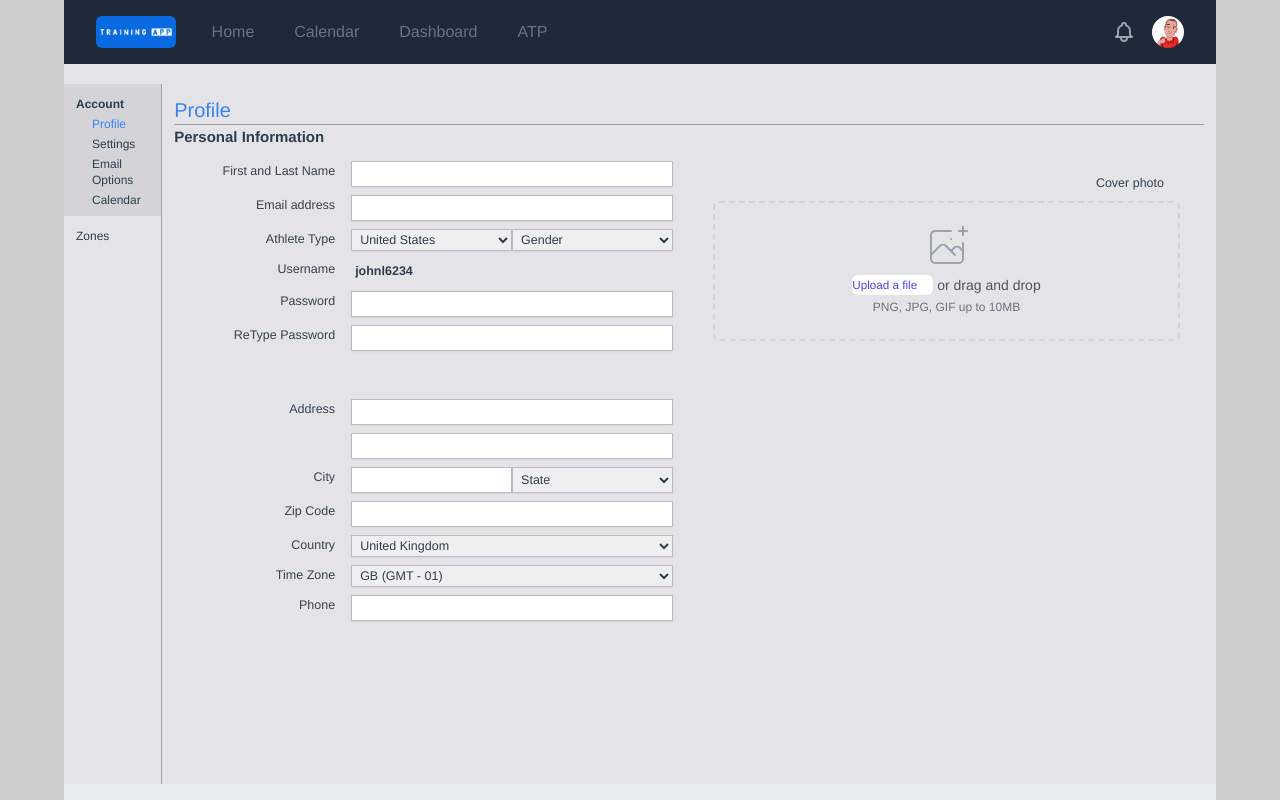
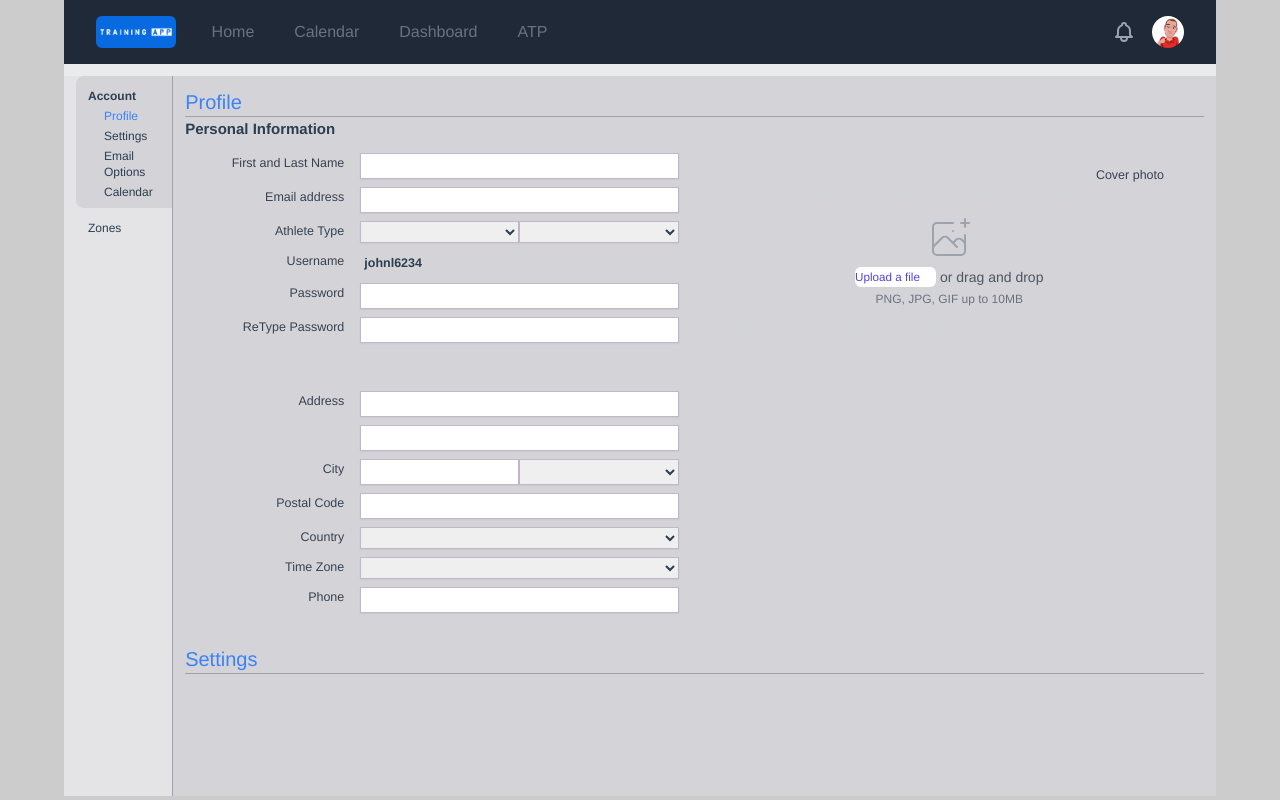
Before and after one commit to johnl6234/protia, a Vue app in the folder client/: page /settings in a window 1280 px wide. Built offline with nearby package versions, Linux system fonts and the light colour scheme; a web font is replaced by a local one.

Commit message:
home page started and more settings page

```diff
--- a/client/src/assets/base.css
+++ b/client/src/assets/base.css
@@ -131,6 +131,7 @@ html {
     scrollbar-width: none !important;
     /* Firefox */
     background-color: var(--color-grey-2) !important;
+    scroll-behavior: smooth;
 }
 
 body {
--- /dev/null
+++ b/client/src/components/home/HomeWorkout.vue
@@ -0,0 +1,24 @@
+<template>
+	<div class="workout items-center">
+		<div class="text-center">
+			// TODO create {{ day }}'s workout components
+		</div>
+	</div>
+</template>
+
+<script>
+	export default {
+		props: {
+			day: String,
+		},
+		name: 'home-workout',
+	};
+</script>
+
+<style scoped>
+	.workout {
+		min-height: 200px;
+		justify-content: center;
+		width: 100%;
+	}
+</style>
--- a/client/src/components/settings/accountSection/SectionAccount.vue
+++ b/client/src/components/settings/accountSection/SectionAccount.vue
@@ -1,6 +1,6 @@
 <template>
 	<div class="h-screen">
-		<SubSectionProfile ref="Profile" class="h-screen w-full" />
+		<SubSectionProfile ref="Profile" class="w-full" />
 		<SubSectionSettings ref="Settings" class="h-screen w-full" />
 	</div>
 </template>
@@ -14,13 +14,9 @@
 			currentSubLink: String,
 		},
 		watch: {
-			currentSubLink(subLink) {
-				console.log('string', this.currentSubLink);
-				console.log('subLink', this.$refs[this.currentSubLink]);
+			currentSubLink() {
 				var element = this.$refs[this.currentSubLink];
-				var top = element.offsetTop;
-
-				window.scrollTo(0, top);
+				if (element) element.$el.scrollIntoView({ behavior: 'smooth' });
 			},
 		},
 	};
--- a/client/src/components/settings/accountSection/SubSectionProfile.vue
+++ b/client/src/components/settings/accountSection/SubSectionProfile.vue
@@ -12,14 +12,14 @@
 						<div class="px-4 py-3 col-span-1">
 							<div class="grid grid-cols-3">
 								<label
-									for="first-name"
+									for="firstAndLast"
 									class="block text-gray-700"
 									>First and Last Name</label
 								>
 								<input
 									type="text"
-									name="first-name"
-									id="first-name"
+									v-model="firstAndLast"
+									id="firstAndLast"
 									autocomplete="given-name"
 									class="col-span-2 block w-full shadow-sm focus:outline-none focus:ring-indigo-500 focus:border-indigo-500 sm:text-sm"
 								/>
@@ -33,7 +33,7 @@
 								>
 								<input
 									type="text"
-									name="email-address"
+									v-model="email"
 									id="email-address"
 									autocomplete="email"
 									class="col-span-2 block w-full shadow-sm focus:outline-none focus:ring-indigo-500 focus:border-indigo-500 sm:text-sm"
@@ -48,17 +48,18 @@
 								>
 								<select
 									id="sport"
-									name="sport"
+									v-model="sport"
 									autocomplete="sport"
 									class="col-span-1 block w-full shadow-sm focus:outline-none focus:ring-indigo-500 focus:border-indigo-500 sm:text-sm"
 								>
-									<option>United States</option>
-									<option>Canada</option>
-									<option>Mexico</option>
+									<option>Cyclist</option>
+									<option>Runner</option>
+									<option>Swimmer</option>
+									<option>Triathlete</option>
 								</select>
 								<select
 									id="gender"
-									name="gender"
+									v-model="gender"
 									autocomplete="gender"
 									class="col-span-1 block w-full shadow-sm focus:outline-none focus:ring-indigo-500 focus:border-indigo-500 sm:text-sm"
 								>
@@ -88,7 +89,7 @@
 								>
 								<input
 									type="password"
-									name="password"
+									v-model="password"
 									id="password"
 									autocomplete="password"
 									class="col-span-2 block w-full shadow-sm focus:outline-none focus:ring-indigo-500 focus:border-indigo-500 sm:text-sm"
@@ -102,7 +103,7 @@
 								>
 								<input
 									type="password"
-									name="retypePassword"
+									v-model="reTypePassword"
 									id="retypePassword"
 									autocomplete="password"
 									class="col-span-2 mb-10 block w-full shadow-sm focus:outline-none focus:ring-indigo-500 focus:border-indigo-500 sm:text-sm"
@@ -118,7 +119,7 @@
 								>
 								<input
 									type="text"
-									name="street-address-1"
+									v-model="addressLine1"
 									id="street-address-1"
 									autocomplete="street-address"
 									class="col-span-2 block w-full shadow-sm focus:outline-none focus:ring-indigo-500 focus:border-indigo-500 sm:text-sm"
@@ -131,7 +132,7 @@
 								></label>
 								<input
 									type="text"
-									name="street-address-2"
+									v-model="addressLine2"
 									id="street-address-2"
 									autocomplete="street-address"
 									class="col-span-2 block w-full shadow-sm focus:outline-none focus:ring-indigo-500 focus:border-indigo-500 sm:text-sm"
@@ -143,14 +144,14 @@
 								>
 								<input
 									type="text"
-									name="city"
+									v-model="city"
 									id="city"
 									autocomplete="address-level2"
 									class="col-span-1 block w-full shadow-sm focus:outline-none focus:ring-indigo-500 focus:border-indigo-500 sm:text-sm"
 								/>
 								<select
 									id="state"
-									name="state"
+									v-model="state"
 									autocomplete="state"
 									class="col-span-1 block w-full shadow-sm focus:outline-none focus:ring-indigo-500 focus:border-indigo-500 sm:text-sm"
 								>
@@ -165,11 +166,11 @@
 								<label
 									for="postal-code"
 									class="block text-gray-700"
-									>Zip Code</label
+									>Postal Code</label
 								>
 								<input
 									type="text"
-									name="postal-code"
+									v-model="postalCode"
 									id="postal-code"
 									autocomplete="postal-code"
 									class="col-span-2 block w-full shadow-sm focus:outline-none focus:ring-indigo-500 focus:border-indigo-500 sm:text-sm"
@@ -181,7 +182,7 @@
 								>
 								<select
 									id="country"
-									name="country"
+									v-model="country"
 									autocomplete="country-name"
 									class="col-span-2 block w-full shadow-sm focus:outline-none focus:ring-indigo-500 focus:border-indigo-500 sm:text-sm"
 								>
@@ -197,7 +198,7 @@
 								>
 								<select
 									id="time-zone"
-									name="time-zone"
+									v-model="timeZone"
 									autocomplete="time-zone"
 									class="col-span-2 block w-full shadow-sm focus:outline-none focus:ring-indigo-500 focus:border-indigo-500 sm:text-sm"
 								>
@@ -212,7 +213,7 @@
 								>
 								<input
 									type="text"
-									name="phone"
+									v-model="phone"
 									id="phone"
 									autocomplete="phone"
 									class="col-span-2 block w-full shadow-sm focus:outline-none focus:ring-indigo-500 focus:border-indigo-500 sm:text-sm"
@@ -277,11 +278,36 @@
 	export default {
 		data() {
 			return {
-				username: this.$store.getters.getUsername,
+				username: '',
+				firstAndLast: '',
+				email: '',
+				sport: '',
+				gender: '',
+				password: '',
+				reTypePassword: '',
+				addressLine1: '',
+				addressLine2: '',
+				city: '',
+				state: '',
+				postalCode: '',
+				country: '',
+				timeZone: '',
+				phone: '',
 			};
 		},
 		created() {
 			this.username = this.$store.getters.getUsername;
+			const userData = this.$store.getters.getUserData;
+			this.email = userData.email;
+			this.firstAndLast = userData.firstAndLast;
+			if (this.sport) this.sport = userData.sport;
+			if (this.gender) this.gender = userData.gender;
+			if (this.addressLine1) this.addressLine1 = userData.addressLine1;
+			if (this.addressLine2) this.addressLine2 = userData.addressLine2;
+			if (this.city) this.city = userData.city;
+			if (this.postalCode) this.postalCode = userData.postalCode;
+			if (this.timeZone) this.timeZone = userData.timeZone;
+			if (this.phone) this.phone = userData.phone;
 		},
 	};
 </script>
--- a/client/src/store/index.js
+++ b/client/src/store/index.js
@@ -4,8 +4,10 @@ import { createStore } from 'vuex';
 const store = createStore({
 	state() {
 		return {
-			loggedIn: true, // TODO set true for texting
+			loggedIn: true, // TODO set true for testing
 			username: 'johnl6234',
+			userData: {},
+			userStats: {},
 		};
 	},
 	mutations: {
@@ -18,6 +20,12 @@ const store = createStore({
 		setUsername(state, username) {
 			state.username = username;
 		},
+		setUserData(state, userData) {
+			state.userData = userData;
+		},
+		setUserStats(state, userStats) {
+			state.userStats = userStats;
+		},
 	},
 	getters: {
 		isLoggedIn(state) {
@@ -26,6 +34,12 @@ const store = createStore({
 		getUsername(state) {
 			return state.username;
 		},
+		getUserData(state) {
+			return state.userData;
+		},
+		getUserStats(state) {
+			return state.userStats;
+		},
 	},
 });
 
--- a/client/src/views/HomeView.vue
+++ b/client/src/views/HomeView.vue
@@ -1,13 +1,30 @@
 <template>
-	<div class="home grid grid-rows-3">
-		<div class="">left Column</div>
-		<div class="">middle Column</div>
-		<div class="">right Column</div>
+	<div class="home grid grid-cols-4 pt-3">
+		<div class="px-3 bg-zinc-300">left Column</div>
+		<div class="px-3 col-span-2">
+			<h1
+				class="border-b text-blue-500 text-xl font-light border-zinc-400"
+			>
+				Today
+			</h1>
+			<HomeWorkout :day="'Today'" />
+			<h1
+				class="border-b text-blue-500 text-xl font-light border-zinc-400"
+			>
+				Tomorrow
+			</h1>
+			<HomeWorkout :day="'Tomorrow'" />
+		</div>
+		<div class="px-3 bg-zinc-300">right Column</div>
 	</div>
 </template>
 
 <script>
+	import HomeWorkout from '../components/home/HomeWorkout.vue';
 	export default {
+		components: {
+			HomeWorkout,
+		},
 		data() {},
 		created() {},
 	};
--- a/client/src/views/SettingsView.vue
+++ b/client/src/views/SettingsView.vue
@@ -1,12 +1,14 @@
 <template>
-	<div class="flex flex-row mb-10 bg-zinc-200 settings">
-		<div class="flex flex-col mt-5 w-fit border-r border-zinc-400">
+	<div class="flex flex-row bg-zinc-200 settings pl-3 mt-3">
+		<div class="flex flex-col w-fit border-r border-zinc-400">
 			<ul class="p-0">
 				<li
 					v-for="link in links"
 					:key="link.name"
 					:class="[
-						displayLink === link.name ? 'bg-zinc-300' : '',
+						displayLink === link.name
+							? 'bg-zinc-300 rounded-tl-lg rounded-bl-lg'
+							: '',
 						'cursor-pointer p-3 pr-0 pb-1 text-xs',
 					]"
 				>
@@ -37,8 +39,9 @@
 			</ul>
 		</div>
 		<div class="component-container">
+			<!-- Display different sections -->
 			<component
-				class="p-3 mt-5 component"
+				class="p-3 component bg-zinc-300"
 				v-if="currentSubLink"
 				:is="currentSection"
 				:currentSubLink="currentSubLink"
@@ -48,8 +51,12 @@
 </template>
 
 <script>
-	import SectionAccount from '../components/settings/accountSection/SectionAccount.vue';
-	import SectionZones from '../components/settings/zonesSection/SectionZones.vue';
+	import { shallowRef } from 'vue';
+	import SectionAccountVue from '../components/settings/accountSection/SectionAccount.vue';
+	import SectionZonesVue from '../components/settings/zonesSection/SectionZones.vue';
+	const SectionAccount = shallowRef(SectionAccountVue);
+	const SectionZones = shallowRef(SectionZonesVue);
+
 	export default {
 		name: 'user-settings',
 		components: {
```
Also changed, not shown: client/src/components/auth/TheLogin.vue (+92 -32 lines), client/src/components/auth/TheRegister.vue (+77 -30 lines), 1 other file (tests, documents, lock files or other folders).
